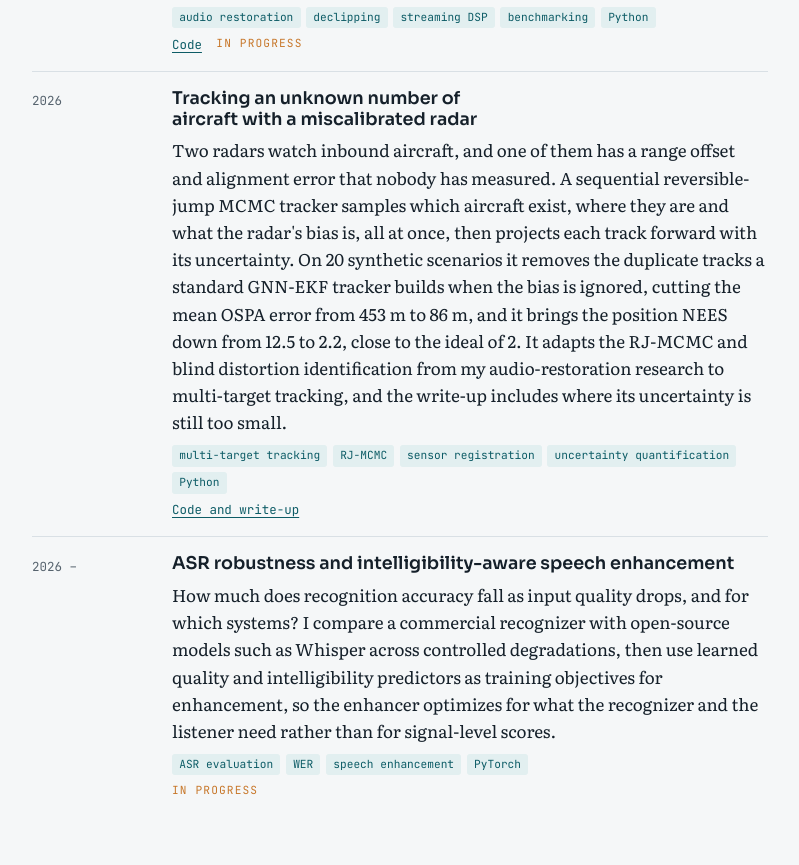
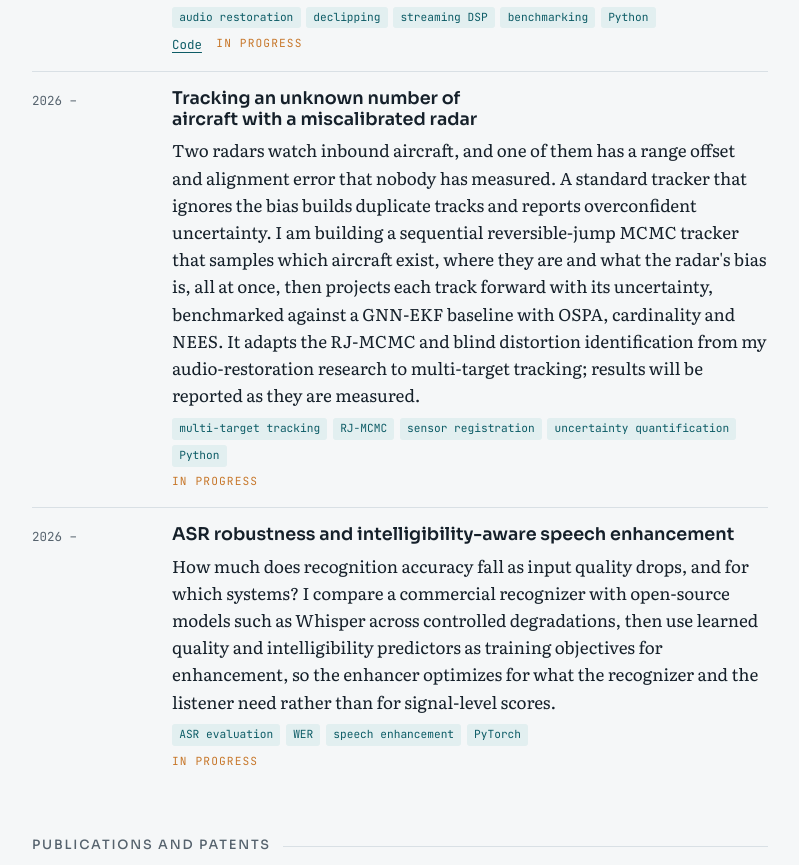
Before and after one commit to flaviorainhoavila/flaviorainhoavila.github.io, a plain HTML site: page index.html in a window 1280 px wide. Shown: the part 870-1735 px from the top of the page, without its empty margins (240-1039 px from the left). Drawn offline with Linux system fonts and the light colour scheme.

Commit message:
Mark radar tracker project as in progress
Removes the link to the unpublished rjmcmc-air-picture repository and the results figures until the rebuilt benchmark produces them.

Co-Authored-By: Claude Opus 5.5 <noreply@anthropic.com>
Claude-Session: https://claude.ai/code/session_01QVAa4wyvyv4XCuYvTuU8Dz

```diff
--- a/index.html
+++ b/index.html
@@ -108,12 +108,12 @@ footer{color:var(--muted);border-top:1px solid var(--rule);padding-top:1.25rem}
       </div>
     </li>
     <li class="item">
-      <span class="when">2026</span>
+      <span class="when">2026 –</span>
       <div class="body">
         <h3>Tracking an unknown number of aircraft with a miscalibrated radar</h3>
-        <p>Two radars watch inbound aircraft, and one of them has a range offset and alignment error that nobody has measured. A sequential reversible-jump MCMC tracker samples which aircraft exist, where they are and what the radar's bias is, all at once, then projects each track forward with its uncertainty. On 20 synthetic scenarios it removes the duplicate tracks a standard GNN-EKF tracker builds when the bias is ignored, cutting the mean OSPA error from 453 m to 86 m, and it brings the position NEES down from 12.5 to 2.2, close to the ideal of 2. It adapts the RJ-MCMC and blind distortion identification from my audio-restoration research to multi-target tracking, and the write-up includes where its uncertainty is still too small.</p>
+        <p>Two radars watch inbound aircraft, and one of them has a range offset and alignment error that nobody has measured. A standard tracker that ignores the bias builds duplicate tracks and reports overconfident uncertainty. I am building a sequential reversible-jump MCMC tracker that samples which aircraft exist, where they are and what the radar's bias is, all at once, then projects each track forward with its uncertainty, benchmarked against a GNN-EKF baseline with OSPA, cardinality and NEES. It adapts the RJ-MCMC and blind distortion identification from my audio-restoration research to multi-target tracking; results will be reported as they are measured.</p>
         <div class="tags"><span class="tag">multi-target tracking</span><span class="tag">RJ-MCMC</span><span class="tag">sensor registration</span><span class="tag">uncertainty quantification</span><span class="tag">Python</span></div>
-        <div class="rowlinks"><a href="https://github.com/flaviorainhoavila/rjmcmc-air-picture" target="_blank" rel="noopener">Code and write-up</a></div>
+        <div class="rowlinks"><span class="status">In progress</span></div>
       </div>
     </li>
     <li class="item">
```
